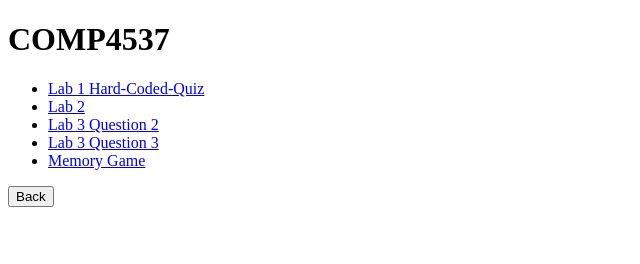
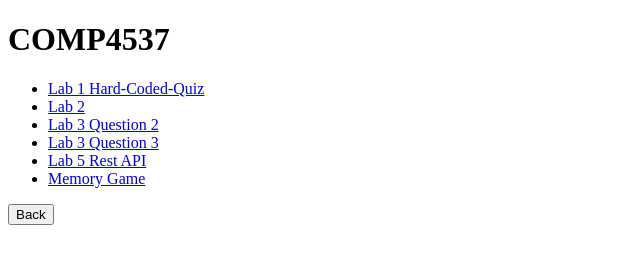
Before and after one commit to vicwu93/vicwu93.github.io, a plain HTML site: page comp4537/comp4537.html in a window 1280 px wide. Shown: the whole page, without its empty margins (0-640 px from the left). Drawn offline with Linux system fonts and the light colour scheme.

Commit message:
lab5 init

```diff
--- a/comp4537/comp4537.html
+++ b/comp4537/comp4537.html
@@ -21,6 +21,7 @@
            <li><a href="./labs/lab2/lab2.html">Lab 2</a></li>
            <li><a href="./labs/lab3/serverTime.html">Lab 3 Question 2</a></li>
            <li><a href="./labs/lab3/thisQuestions.html">Lab 3 Question 3</a></li>
+           <li><a href="./labs/lab5/lab5.html">Lab 5 Rest API</a></li>
            <li><a href="./memorygame/index.html">Memory Game</a></li>
         </ul>
 
```
